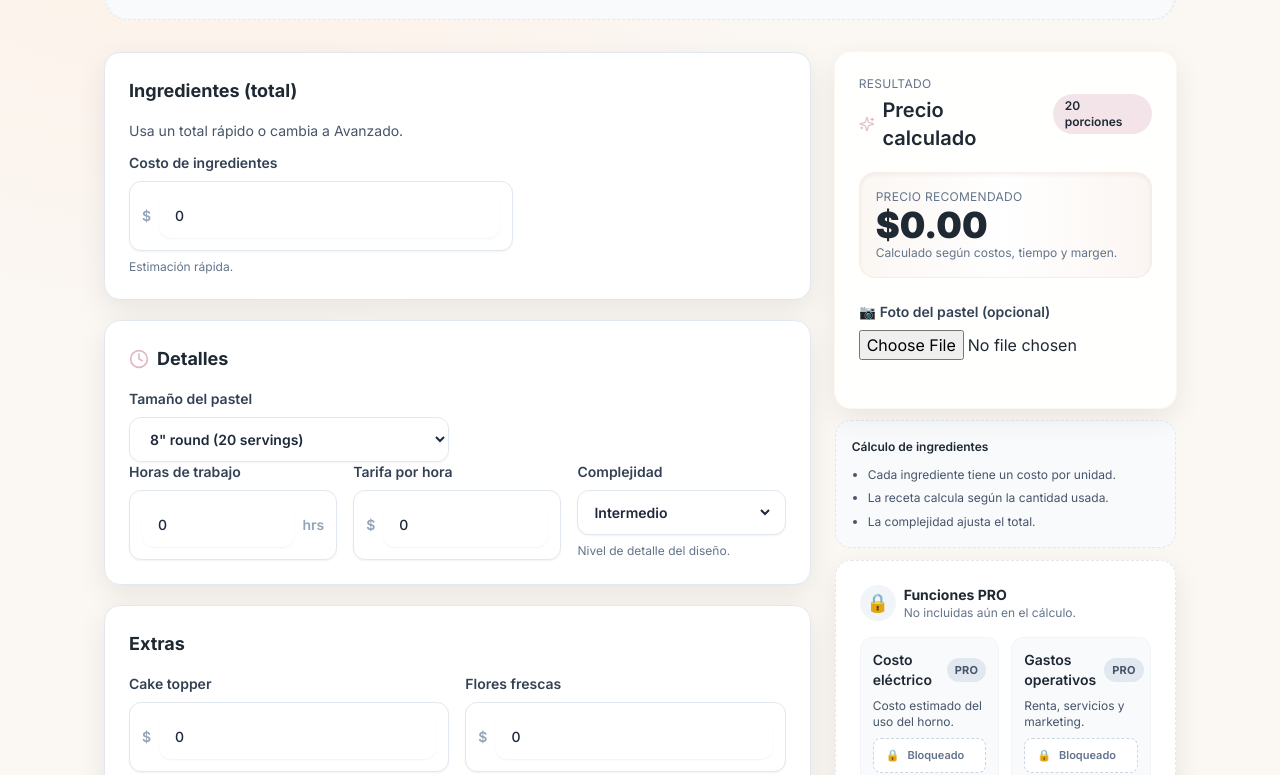
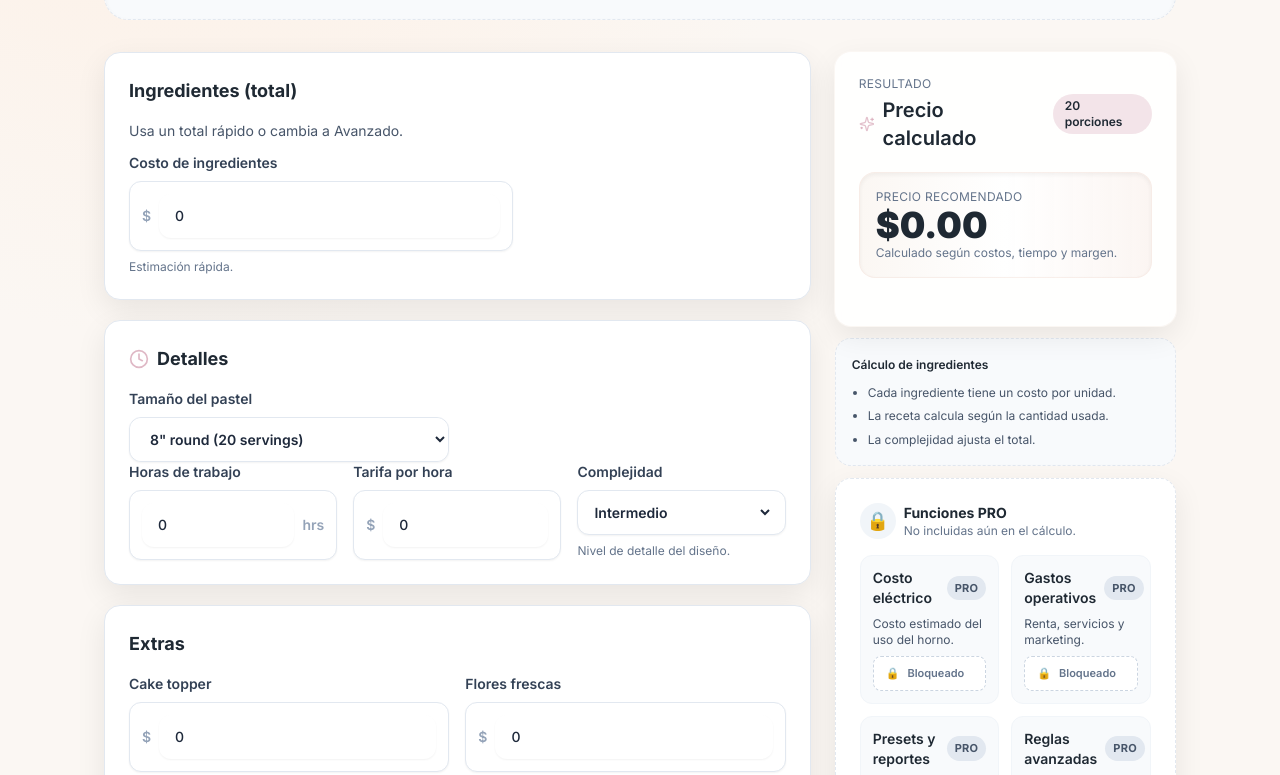
Before and after one commit to vcrs86/cake-pricing-app, a Next.js app: page / in a window 1280 px wide. Shown: the part 689-1464 px from the top of the page. Built offline with nearby package versions, Linux system fonts and the light colour scheme.

Commit message:
Update ResultCard.tsx

```diff
--- a/src/components/ResultCard.tsx
+++ b/src/components/ResultCard.tsx
@@ -18,7 +18,7 @@ export function ResultCard({
   servings?: number;
 }) {
   const { copy } = useLanguage();
-  const [photo, setPhoto] = useState<string | null>(null);
+
 
   const hasIngredients = pricing.ingredientsCost > 0;
   const hasAnyCost = pricing.baseCost > 0;
@@ -56,44 +56,6 @@ export function ResultCard({
           {copy.resultCard.highlightNote}
         </p>
       </div>
-
-      {/* FOTO */}
-      <div className="mb-6 space-y-2">
-        <label className="block text-sm font-semibold text-slate-700">
-          📷 Foto del pastel (opcional)
-        </label>
-        <input
-          type="file"
-          accept="image/*"
-          onChange={(e) => {
-            const file = e.target.files?.[0];
-            if (!file) return;
-
-            const reader = new FileReader();
-            reader.onload = () => setPhoto(reader.result as string);
-            reader.readAsDataURL(file);
-          }}
-        />
-        {photo ? (
-  <div className="mt-4 overflow-hidden rounded-2xl border border-slate-200">
-    <img
-      src={photo}
-      alt="Vista previa del pastel"
-      className="h-56 w-full object-cover"
-    />
-  </div>
-) : null}
-      </div>
-
-      {/* BOTÓN DE IMPRESIÓN (SOLO SI HAY FOTO) */}
-      {photo ? (
-        <button
-          onClick={() => window.print()}
-          className="mb-6 w-full rounded-xl bg-brand-slate px-4 py-3 text-sm font-semibold text-white"
-        >
-          📄 Descargar / Imprimir presupuesto
-        </button>
-      ) : null}
 
       {/* DESGLOSE INTERNO */}
       {hasAnyCost ? (
```
